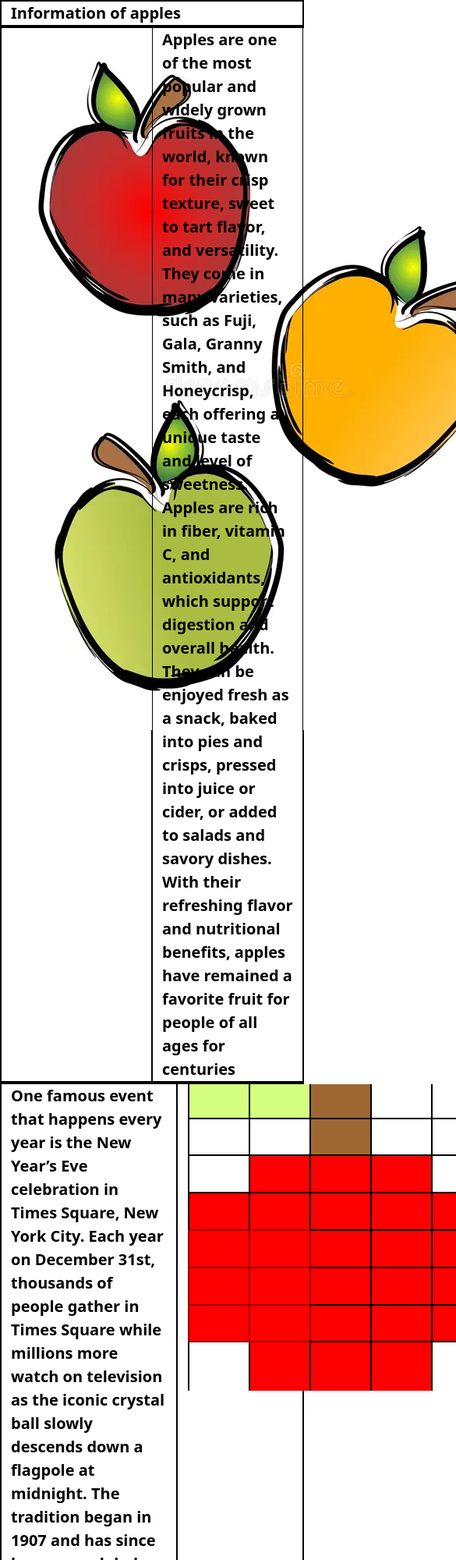
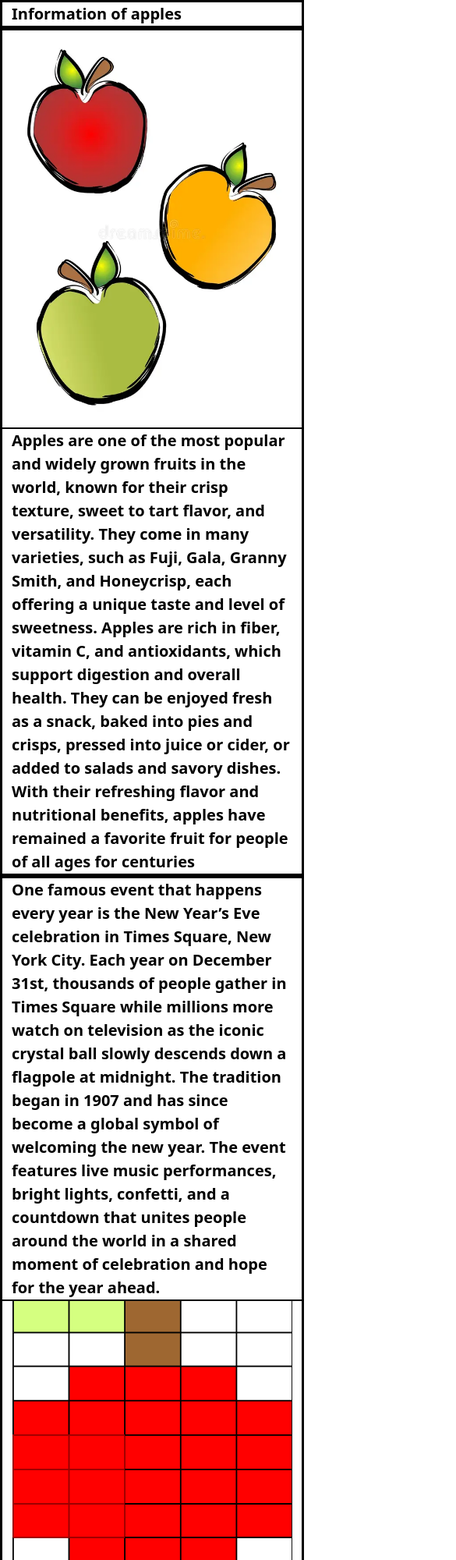
Before and after one commit to Alberto874/Responsive-website, a plain HTML site: page index.html in a window 390 px wide. Shown: the top 2000 px of the page at 78% size, 585 px wide, since content can reach past the window. Drawn offline with nearby package versions, Linux system fonts and the light colour scheme.

Commit message:
final commit for real

```diff
--- a/css/index.css
+++ b/css/index.css
@@ -16,13 +16,13 @@
         }
 
         .row {
-            border: 1.5px solid var(--dark-blue);
-
+            border: 2.5px solid var(--dark-blue);
+            box-sizing: border-box;
         }
 
         [class^="col-"] {
             border: 1px solid var(--light-green);
-
+            box-sizing: border-box;
         }
         .apples {
             width: 100%;
--- a/index.html
+++ b/index.html
@@ -11,15 +11,15 @@
   <body>
    <div class="container">
     <div class="row">
-        <div class="col-12 col-md-12 col-sm-12">Information of apples</div>
+      <div class="col-12">Information of apples</div>
     </div>
     <div class="row">
-        <div class="col-6 col-md-6 col-sm-12"><img src="img/apple-clip-art-illustrations-2158464.webp" alt="apples"></div>
-        <div class="col-6 col-md-6 col-sm-12">Apples are one of the most popular and widely grown fruits in the world, known for their crisp texture, sweet to tart flavor, and versatility. They come in many varieties, such as Fuji, Gala, Granny Smith, and Honeycrisp, each offering a unique taste and level of sweetness. Apples are rich in fiber, vitamin C, and antioxidants, which support digestion and overall health. They can be enjoyed fresh as a snack, baked into pies and crisps, pressed into juice or cider, or added to salads and savory dishes. With their refreshing flavor and nutritional benefits, apples have remained a favorite fruit for people of all ages for centuries</div>
+        <div class="col-lg-6 col-md-6 col-sm-12"><img class="img-fluid" src="img/apple-clip-art-illustrations-2158464.webp" alt="apples"></div>
+        <div class="col-lg-6 col-md-6 col-sm-12">Apples are one of the most popular and widely grown fruits in the world, known for their crisp texture, sweet to tart flavor, and versatility. They come in many varieties, such as Fuji, Gala, Granny Smith, and Honeycrisp, each offering a unique taste and level of sweetness. Apples are rich in fiber, vitamin C, and antioxidants, which support digestion and overall health. They can be enjoyed fresh as a snack, baked into pies and crisps, pressed into juice or cider, or added to salads and savory dishes. With their refreshing flavor and nutritional benefits, apples have remained a favorite fruit for people of all ages for centuries</div>
     </div>
     <div class="row">
-        <div class="col-7 col-md-7 col-sm-12">One famous event that happens every year is the New Year’s Eve celebration in Times Square, New York City. Each year on December 31st, thousands of people gather in Times Square while millions more watch on television as the iconic crystal ball slowly descends down a flagpole at midnight. The tradition began in 1907 and has since become a global symbol of welcoming the new year. The event features live music performances, bright lights, confetti, and a countdown that unites people around the world in a shared moment of celebration and hope for the year ahead.</div>
-        <div class="col-5 col-md-5 col-sm-12"><img src="img/Screenshot 2026-02-17 081854.png" alt="apple pixel"></div>
+        <div class="col-lg-7 col-md-7 col-sm-12">One famous event that happens every year is the New Year’s Eve celebration in Times Square, New York City. Each year on December 31st, thousands of people gather in Times Square while millions more watch on television as the iconic crystal ball slowly descends down a flagpole at midnight. The tradition began in 1907 and has since become a global symbol of welcoming the new year. The event features live music performances, bright lights, confetti, and a countdown that unites people around the world in a shared moment of celebration and hope for the year ahead.</div>
+        <div class="col-lg-5 col-md-5 col-sm-12"><img class="img-fluid" src="img/Screenshot 2026-02-17 081854.png" alt="apple pixel"></div>
     </div>
    </div>
     <script src="https://cdn.jsdelivr.net/npm/bootstrap@5.3.8/dist/js/bootstrap.bundle.min.js" integrity="sha384-FKyoEForCGlyvwx9Hj09JcYn3nv7wiPVlz7YYwJrWVcXK/BmnVDxM+D2scQbITxI" crossorigin="anonymous"></script>
```
